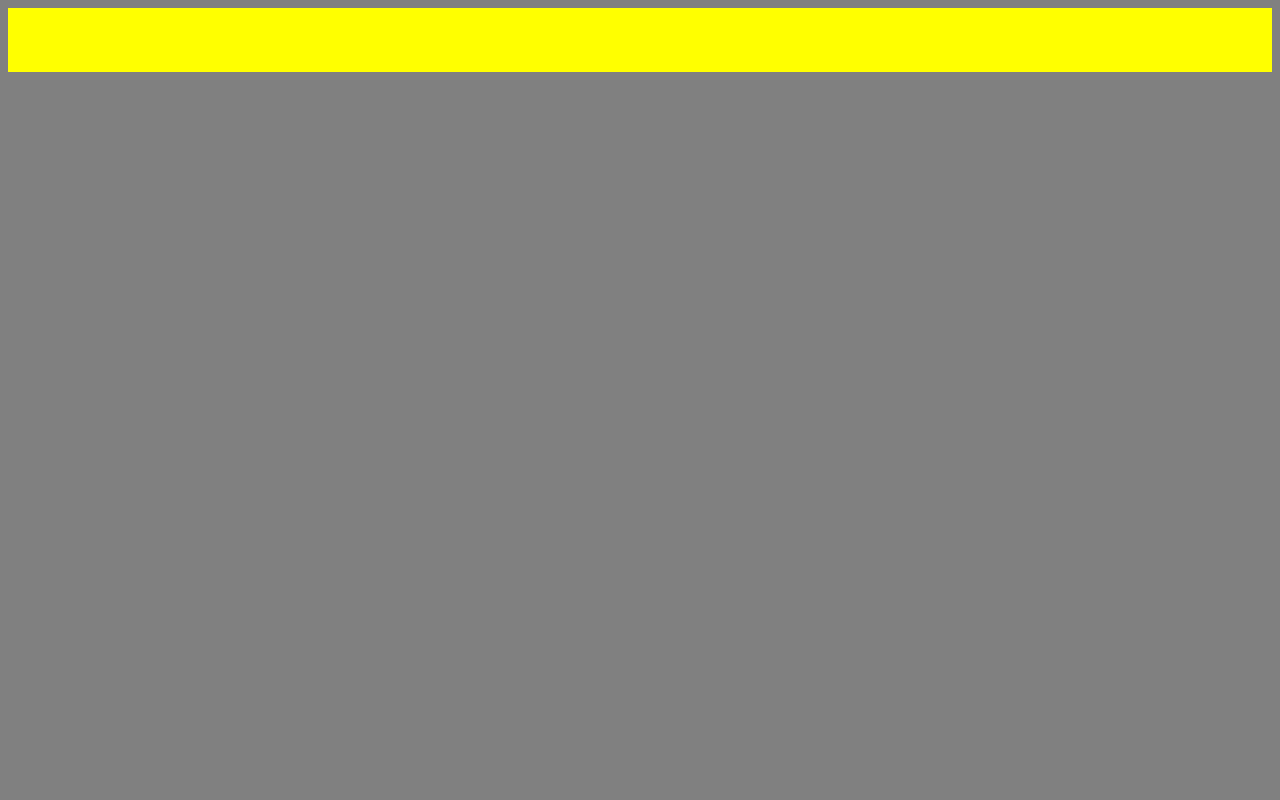
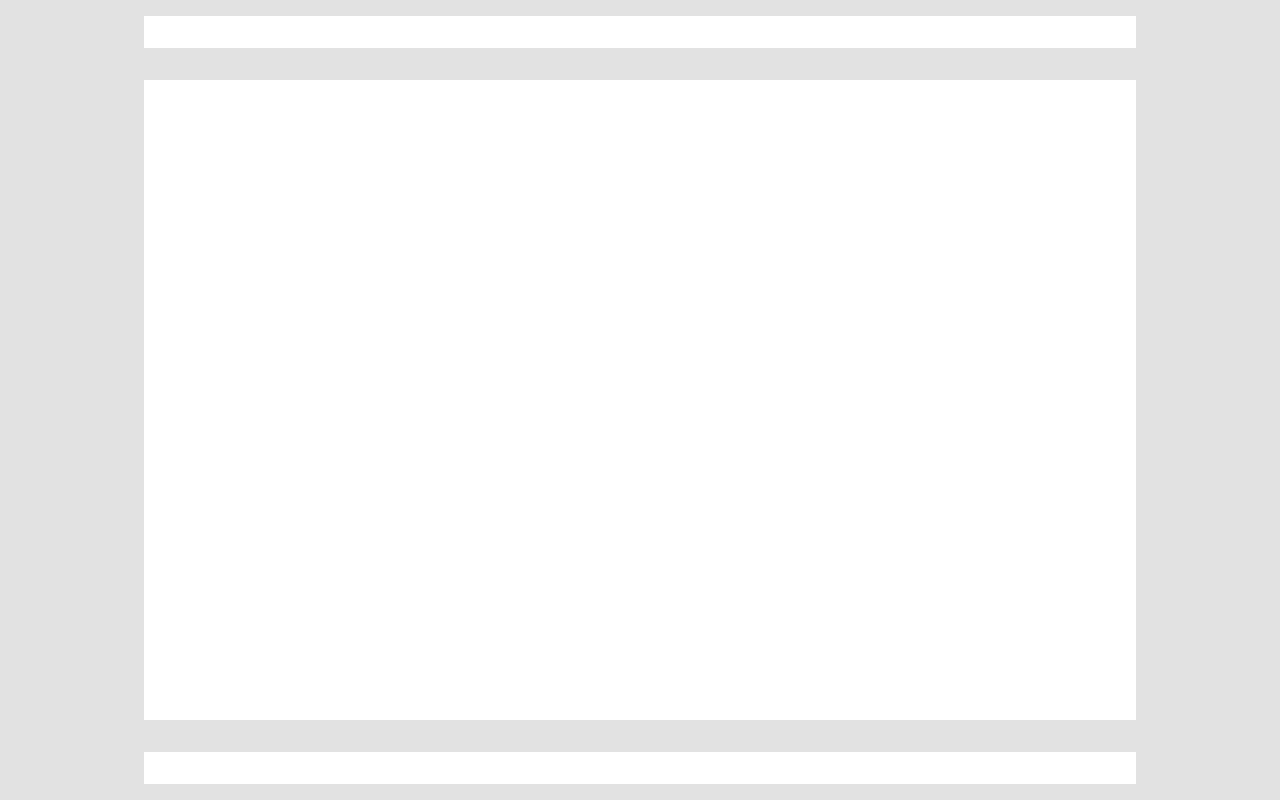
Before and after one commit to Marciusc/course, a plain HTML site: page index.html in a window 1280 px wide. Drawn offline with Linux system fonts and the light colour scheme.

Commit message:
Estrutura basica de uma pagina web

```diff
--- a/index.html
+++ b/index.html
@@ -9,10 +9,10 @@
 
 </head>
 <body>
-    <div class="row">
-        <div class="column column1"></div>
-        <div class="column column2"></div>
-        <div class="column column3"></div>
+    <div class="container">
+        <header></header>
+        <main></main>
+        <footer></footer>
     </div>
 </body>
 </html>
--- a/styles.css
+++ b/styles.css
@@ -1,20 +1,24 @@
+html, body, .container {
+    margin: 0;
+    height: 100%;
+}
 body {
-    background: gray;
+    background: #e2e2e2;
 }
-.row {
-    flex-direction: row;
+header, main, footer {
+    width: 100%;
+    margin: 16px 0;
+    background: white;
+}
+header, footer {
+    height: 32px;
+}
+.container {
+    flex-direction: column;
     display: flex;
-    background: yellow;
+    max-width: 992px;
+    margin: 0 auto;
 }
-.column {
-    margin: 32px;
+main {
+    flex: 1;
 }
-.column1 {
-    background: orange;
-}
-.column2 {
-    background: red;
-}
-.column3 {
-    background: black;
-}
```
